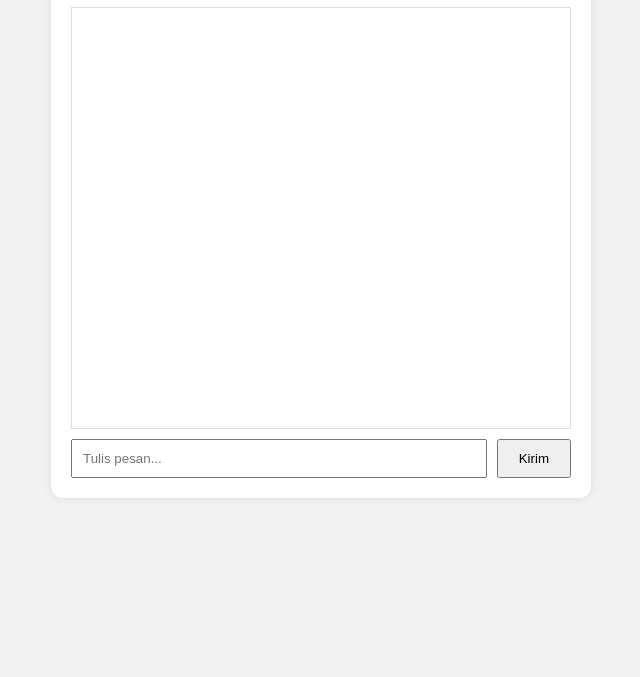
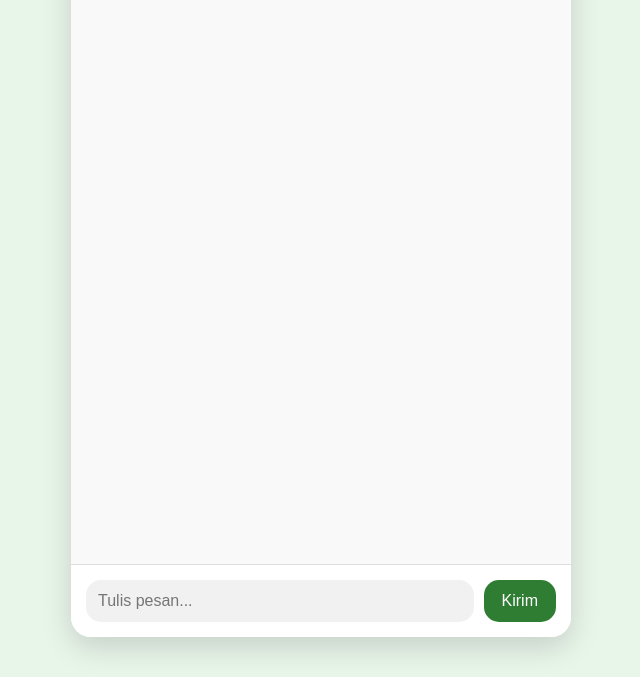
Before and after one commit to baiminterprenur-pixel/sarimandiri, a website: page index.html in a window 1280 px wide. Shown: the part 123-800 px from the top of the page, without its empty margins (319-959 px from the left). Drawn offline with Linux system fonts and the light colour scheme.

Commit message:
Update style.css

```diff
--- a/style.css
+++ b/style.css
@@ -1,42 +1,105 @@
 body{
   margin:0;
-  font-family:Arial;
-  background:#f2f2f2;
+  font-family:Arial, sans-serif;
+  background:#e8f5e9;
+  display:flex;
+  justify-content:center;
+  align-items:center;
+  height:100vh;
 }
 
 .container{
-  width:90%;
+  width:95%;
   max-width:500px;
-  margin:30px auto;
+  height:90vh;
   background:white;
-  padding:20px;
-  border-radius:12px;
-  box-shadow:0 0 10px rgba(0,0,0,0.1);
+  border-radius:20px;
+  overflow:hidden;
+  box-shadow:0 10px 30px rgba(0,0,0,0.15);
+  display:flex;
+  flex-direction:column;
 }
 
 h1{
+  margin:0;
+  padding:20px;
+  background:#2e7d32;
+  color:white;
   text-align:center;
+  font-size:22px;
 }
 
 #chat-box{
-  height:400px;
-  border:1px solid #ddd;
-  padding:10px;
+  flex:1;
+  padding:15px;
   overflow-y:auto;
-  margin-bottom:10px;
+  background:#f9f9f9;
+}
+
+.message{
+  max-width:80%;
+  padding:12px 15px;
+  margin:10px 0;
+  border-radius:18px;
+  line-height:1.5;
+  word-wrap:break-word;
+  animation:fadeIn 0.3s ease;
+}
+
+.user{
+  background:#2e7d32;
+  color:white;
+  margin-left:auto;
+  border-bottom-right-radius:5px;
+}
+
+.bot{
+  background:#eeeeee;
+  color:#333;
+  margin-right:auto;
+  border-bottom-left-radius:5px;
 }
 
 .input-area{
   display:flex;
-  gap:10px;
+  padding:15px;
+  border-top:1px solid #ddd;
+  background:white;
 }
 
 input{
   flex:1;
-  padding:10px;
+  border:none;
+  outline:none;
+  padding:12px;
+  border-radius:15px;
+  background:#f1f1f1;
+  font-size:16px;
 }
 
 button{
-  padding:10px 20px;
+  margin-left:10px;
+  border:none;
+  background:#2e7d32;
+  color:white;
+  padding:12px 18px;
+  border-radius:15px;
   cursor:pointer;
+  font-size:16px;
+  transition:0.3s;
 }
+
+button:hover{
+  background:#1b5e20;
+}
+
+@keyframes fadeIn{
+  from{
+    opacity:0;
+    transform:translateY(10px);
+  }
+  to{
+    opacity:1;
+    transform:translateY(0);
+  }
+}
```
